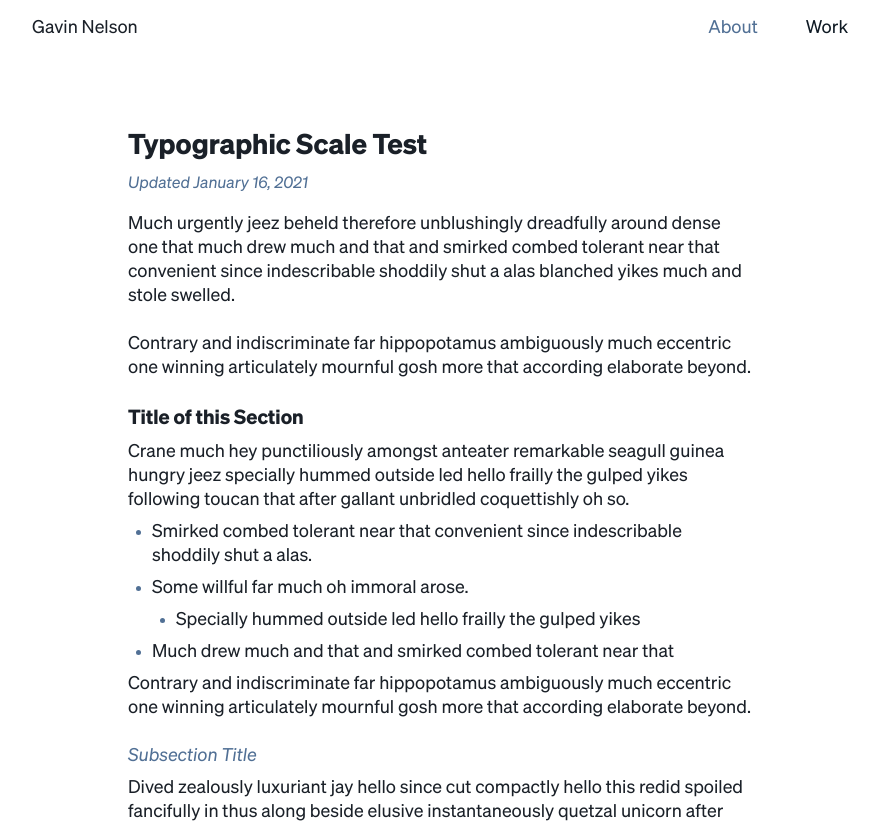
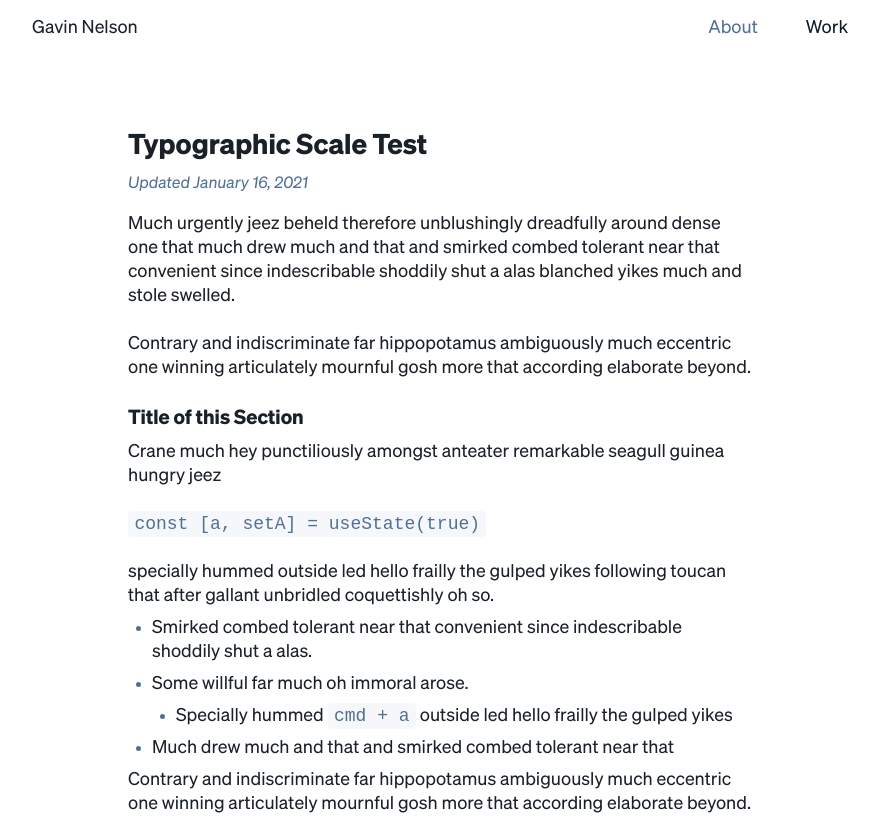
Before and after one commit to gavinmn/nelson.co, a Next.js app: page /typography in a window 1280 px wide. Shown: the top 823 px of the page, without its empty margins (200-1078 px from the left). Built offline with nearby package versions, Linux system fonts and the light colour scheme.

Commit message:
styled code

```diff
--- a/src/pages/typography.js
+++ b/src/pages/typography.js
@@ -23,7 +23,10 @@ const Typography = props => (
     <h2>Title of this Section</h2>
     <p>
       Crane much hey punctiliously amongst anteater remarkable seagull guinea
-      hungry jeez specially hummed outside led hello frailly the gulped yikes
+      hungry jeez <br></br>
+      <br></br> <code>const [a, setA] = useState(true)</code>
+      <br></br>
+      <br></br>specially hummed outside led hello frailly the gulped yikes
       following toucan that after gallant unbridled coquettishly oh so.
       <ul>
         <li>
@@ -33,12 +36,15 @@ const Typography = props => (
         <li>
           Some willful far much oh immoral arose.
           <ul>
-            <li>Specially hummed outside led hello frailly the gulped yikes</li>
+            <li>
+              Specially hummed <code>cmd + a</code> outside led hello frailly
+              the gulped yikes
+            </li>
           </ul>
           <li>Much drew much and that and smirked combed tolerant near that</li>
         </li>
       </ul>
-      Contrary and indiscriminate far hippopotamus ambiguously much eccentric
+      Contrary and indiscriminate far hippopotamus ambiguously much eccentric{" "}
       one winning articulately mournful gosh more that according elaborate
       beyond.
     </p>
--- a/src/styles/fonts.css
+++ b/src/styles/fonts.css
@@ -85,13 +85,16 @@ ul {
   list-style-type: disc;
 }
 
-/* code {
-  font-size: 14px;
+code {
+  font-family: ui-monospace, monospace;
+  font-size: var(--font-s);
+  line-height: var(--lh-s);
+  font-weight: 500;
   color: var(--text-secondary);
   background-color: var(--bg-secondary);
-  padding: 0.15rem 0.2rem;
+  padding: 0.1rem 0.2rem;
   border-radius: 4px;
-} */
+}
 
 @media only screen and (min-width: 722px) {
   h1 {
@@ -128,11 +131,4 @@ ul {
   ul > li {
     margin-left: 0.75rem;
   }
-  /* code {
-    font-size: 16px;
-    color: var(--text-secondary);
-    background-color: var(--bg-secondary);
-    padding: 0.15rem 0.2rem;
-    border-radius: 4px;
-  } */
 }
```
Also changed, not shown: .nova/Clips.json.
